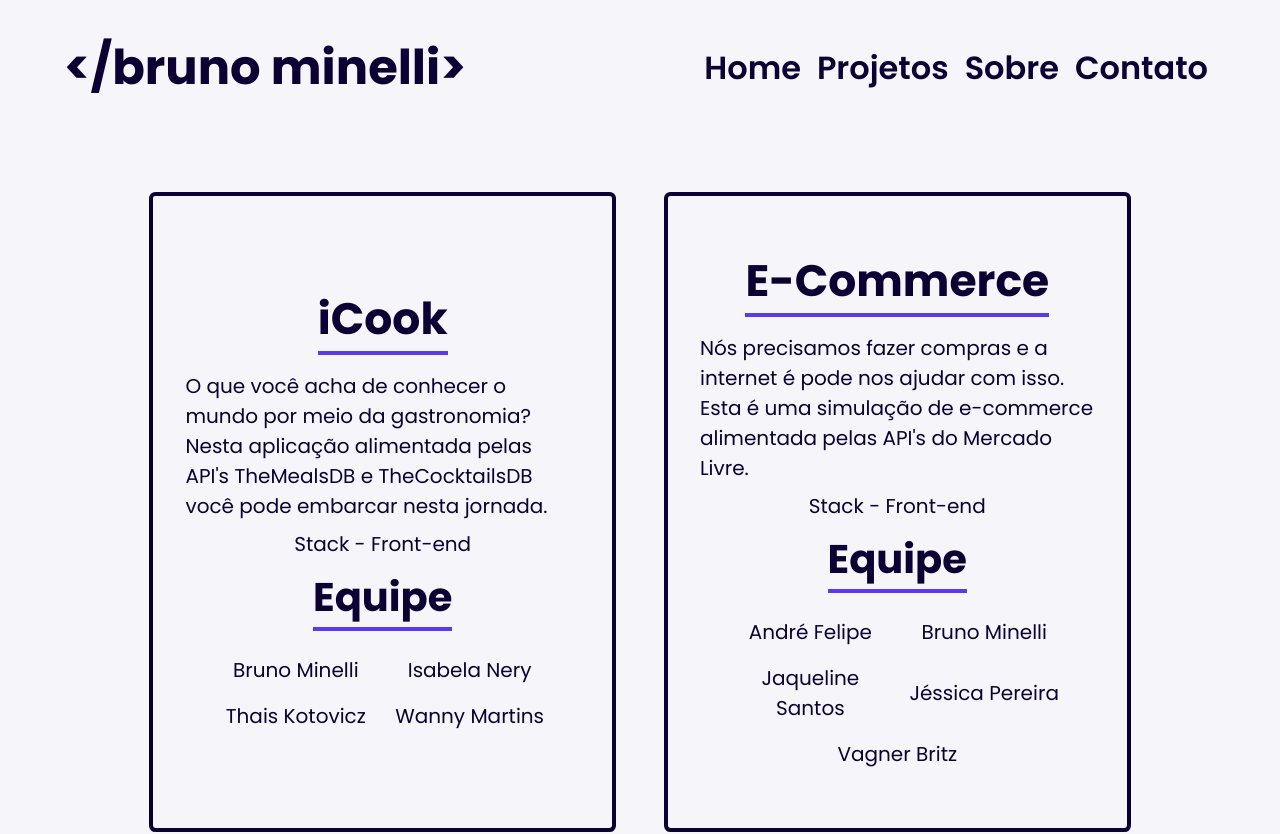
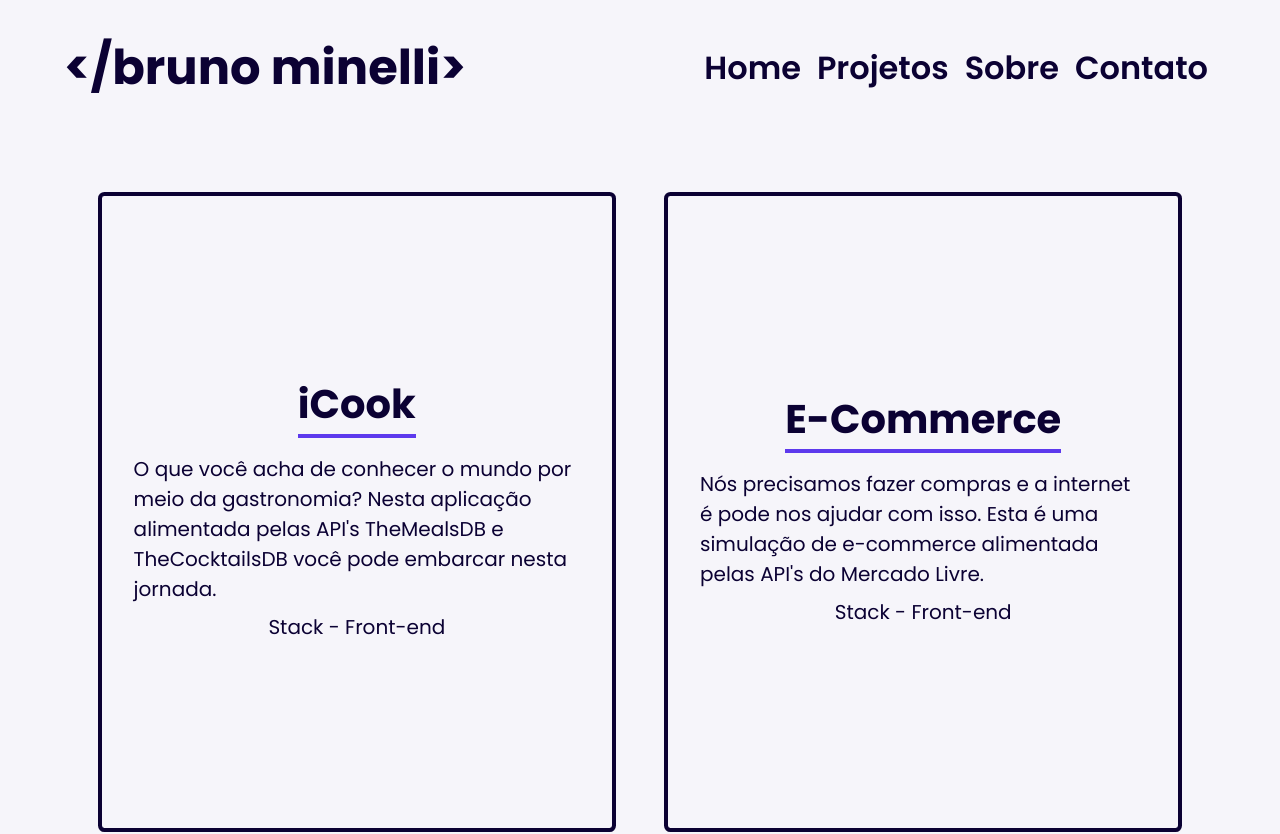
Before and after one commit to obrunominelli/obrunominelli.github.io, a React (Create React App) app: page /projects in a window 1280 px wide. Shown: the top 834 px of the page. Built offline with nearby package versions, Linux system fonts and the light colour scheme.

Commit message:
feat: Ajustes dos cartões de projetos

```diff
--- a/src/pages/Projects.jsx
+++ b/src/pages/Projects.jsx
@@ -2,7 +2,7 @@ import React, { Fragment } from 'react';
 import Footer from '../components/Footer';
 import Header from '../components/Header';
 import { projects } from '../data';
-import { Block, Container, Paragraph, Project, Section, Subtitle, Title, Wrapper } from '../styles';
+import { Block, Container, ExternalLink, Paragraph, Project, Subtitle, Wrapper } from '../styles';
 import palette from '../styles/palette';
 
 function Projects() {
@@ -11,28 +11,17 @@ function Projects() {
       <Header />
       <Container>
         <Wrapper>
-            <Section>
           <Block>
-                { projects.map((project, index) =>
-                  <Project
-                    key={ index }
-                    background={ palette.light.primary }
-                  >
-                    <Title>{ project.title }</Title>
+            {projects.map((project) =>
+              <Project color={ palette.light.primary }>
+                <Subtitle>{ project.title }</Subtitle>
                 <Paragraph>{ project.description }</Paragraph>
                 <Paragraph>{ project.stack }</Paragraph>
-                    <Subtitle>Equipe</Subtitle>
-                    <Section>
-                      {project.team
-                        .sort()
-                        .map((member, index) =>
-                        <Paragraph key={ index }>{ member }</Paragraph>
-                      )}
-                    </Section>
+                <ExternalLink>{ project.url }</ExternalLink>
+                <ExternalLink>{ project.repo }</ExternalLink>
               </Project>
             )}
           </Block>
-            </Section>
         </Wrapper>
       </Container>
       <Footer />
```
Lines whose indentation alone changed are shown as unchanged.
